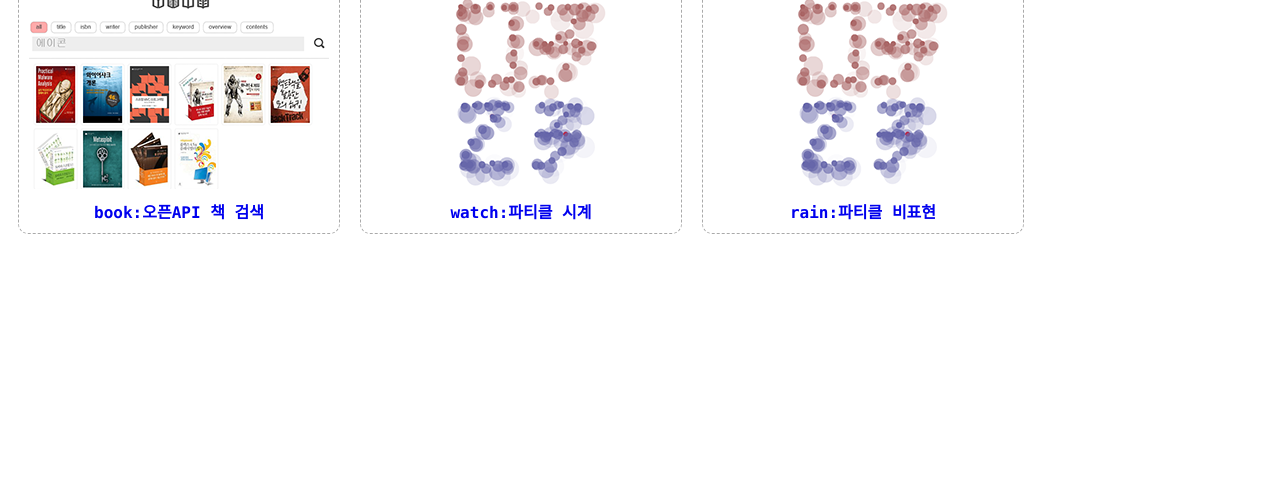
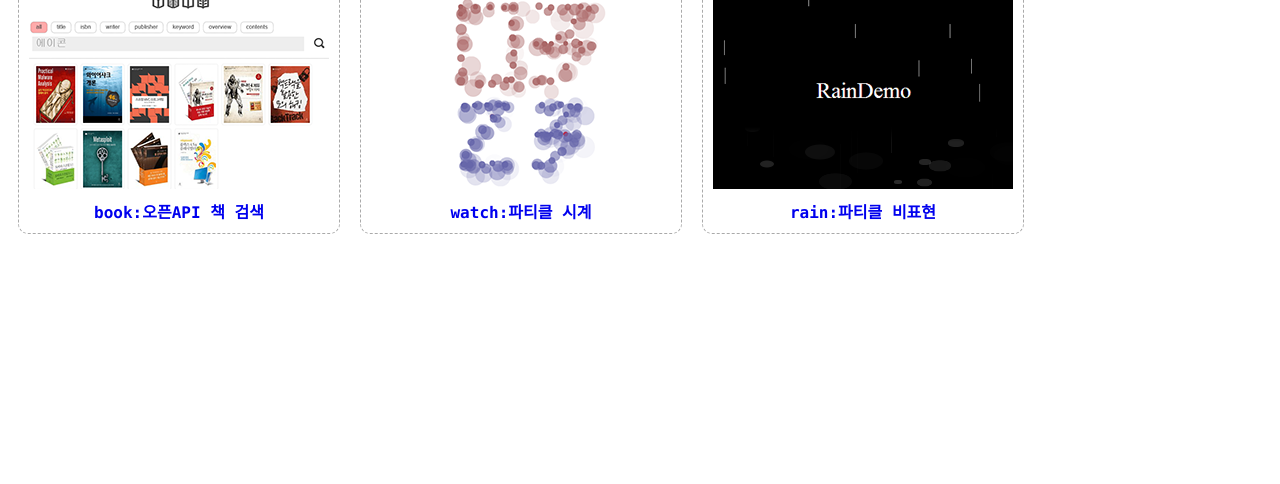
Before and after one commit to kuahn/bsJS, a plain HTML site: page showcase/index.html in a window 1280 px wide. Shown: the part 316-800 px from the top of the page. Drawn offline with Linux system fonts and the light colour scheme.

Commit message:
쇼케이스 추가

```diff
--- a/showcase/index.html
+++ b/showcase/index.html
@@ -21,7 +21,7 @@
 <div class="list"><a href="todo.html" target="_blank"><img src="thumb_todo.png"/>todo:할 일 관리</a></div>
 <div class="list"><a href="book.html" target="_blank"><img src="thumb_book.png"/>book:오픈API 책 검색</a></div>
 <div class="list"><a href="watch.html" target="_blank"><img src="thumb_watch.png"/>watch:파티클 시계</a></div>
-<div class="list"><a href="rain.html" target="_blank"><img src="thumb_watch.png"/>rain:파티클 비표현</a></div>
+<div class="list"><a href="rain.html" target="_blank"><img src="thumb_rain.png"/>rain:파티클 비표현</a></div>
 <div id="stage"></div>
 <script src="../bs/bs5.js"></script>
 <script>
```
